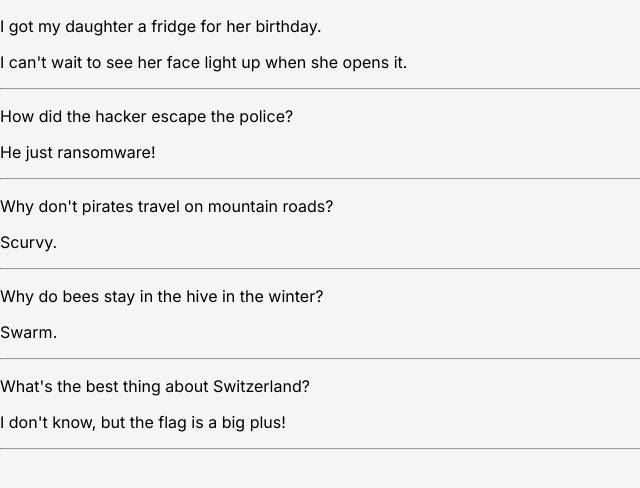
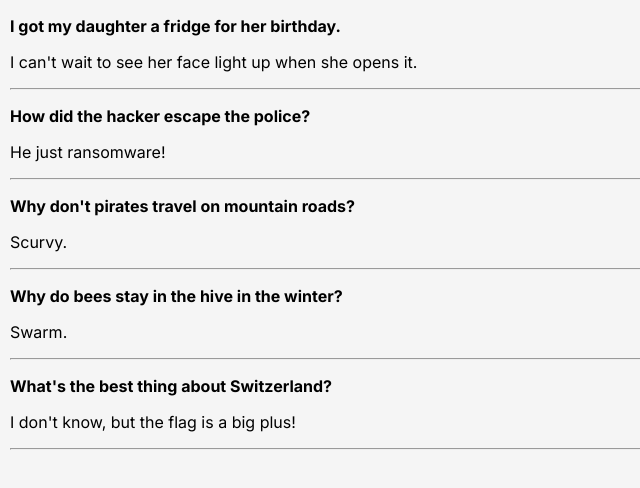
Before and after one commit to mudimurtala/BuildAndLearn, a React (Vite) app in the folder joke-react/: page / in a window 1280 px wide. Shown: the top 488 px of the page, without its empty margins (0-640 px from the left). Built offline with nearby package versions, Linux system fonts and the light colour scheme.

Commit message:
Add files

```diff
--- a/joke-react/index.css
+++ b/joke-react/index.css
@@ -1,9 +1,14 @@
 * {
     box-sizing: border-box;
+    /* outline: 1px solid; */
 }
 
 body {
-    margin: 0;
+    margin: 10px;
     font-family: 'Inter', sans-serif;
     background-color: whitesmoke;
 }
+
+.setup {
+    font-weight: bold;
+}
```
